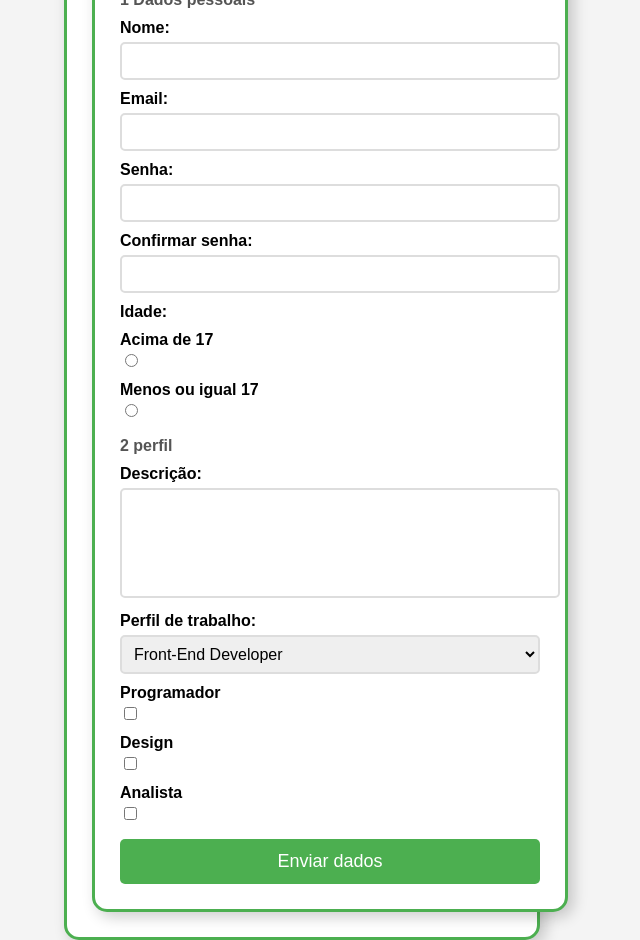
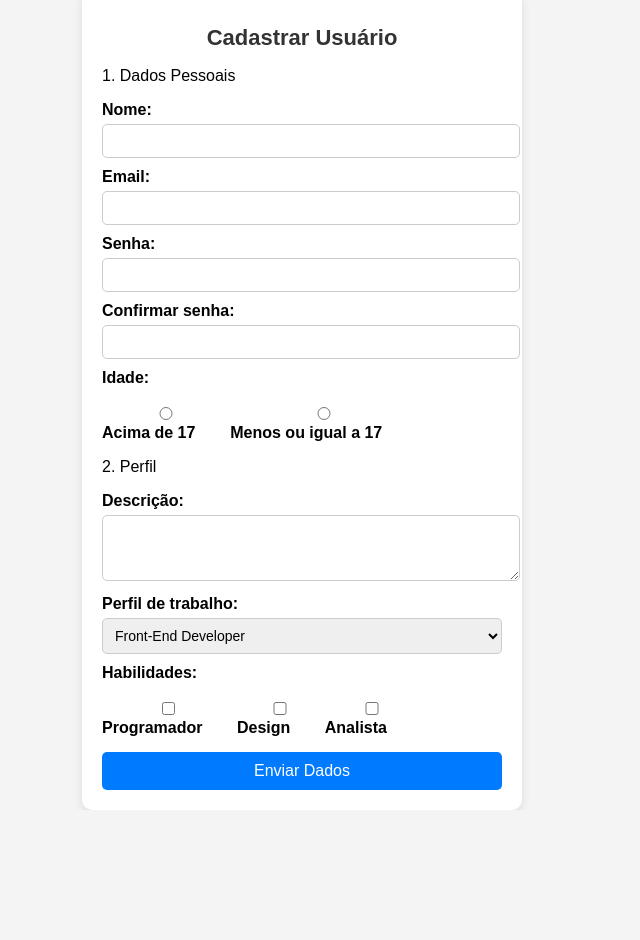
Before and after one commit to Gabriel-Buffon/explorador, a plain HTML site: page formulario.html in a window 1280 px wide. Shown: the whole page, without its empty margins (338-978 px from the left). After the commit the page ends 810 px from the top, so only its background shows below. Drawn offline with Linux system fonts and the light colour scheme.

Commit message:
cadastroBonito2.0

```diff
--- a/formulario.html
+++ b/formulario.html
@@ -4,7 +4,7 @@
 <head>
     <meta charset="UTF-8">
     <meta name="viewport" content="width=device-width, initial-scale=1.0">
-    <title>Document</title>
+    <title>Cadastro de Usuário</title>
     <style>
         body {
             font-family: Arial, sans-serif;
@@ -16,25 +16,19 @@
             margin: 0;
         }
 
-    div {
+        .container {
             background: white;
-        padding: 25px;
-        width: 420px;
-        border: 3px solid #4CAF50; /* Borda verde */
-        border-radius: 15px; /* Cantos arredondados */
-        box-shadow: 5px 5px 15px rgba(0, 0, 0, 0.2); /* Sombra suave */
+            padding: 20px;
+            width: 100%;
+            max-width: 400px;
+            border-radius: 10px;
+            box-shadow: 0 4px 10px rgba(0, 0, 0, 0.1);
         }
 
         h1 {
             text-align: center;
+            font-size: 22px;
             color: #333;
-        margin-bottom: 15px;
-    }
-
-    p {
-        font-weight: bold;
-        color: #555;
-        margin-bottom: 10px;
         }
 
         label {
@@ -47,105 +41,81 @@
             width: 100%;
             padding: 8px;
             margin-top: 5px;
-        border: 2px solid #ddd;
+            border: 1px solid #ccc;
             border-radius: 5px;
-        font-size: 16px;
-    }
-
-    textarea {
-        resize: none;
-    }
-
-    /* Ajuste para os inputs de rádio e checkbox */
-    input[type="radio"],
-    input[type="checkbox"] {
-        width: auto;
-        margin-right: 5px;
+            font-size: 14px;
         }
 
         .radio-group, .checkbox-group {
             display: flex;
+            gap: 10px;
             align-items: center;
-        gap: 10px;
-        margin-top: 10px;
+            margin-top: 5px;
         }
 
         button {
-        background-color: #4CAF50;
+            width: 100%;
+            padding: 10px;
+            margin-top: 15px;
+            border: none;
+            border-radius: 5px;
+            background-color: #007bff;
             color: white;
-        border: none;
-        padding: 12px;
-        width: 100%;
-        border-radius: 5px;
+            font-size: 16px;
             cursor: pointer;
-        font-size: 18px;
-        margin-top: 15px;
-        transition: background 0.3s ease-in-out;
         }
 
         button:hover {
-        background-color: #45a049;
+            background-color: #0056b3;
         }
     </style>
 </head>
 
 <body>
-    <div>
-        <div>
+    <div class="container">
+        <form action="index.html" method="post">
+            <h1>Cadastrar Usuário</h1>
 
-            <form action="index.html" method="post">
-                <h1> Cadastrar usuário </h1>
-                <p>1 Dados pessoais</p>
+            <p>1. Dados Pessoais</p>
 
-                <!--formulario-->
             <label for="nome">Nome:</label>
             <input type="text" name="nome" id="nome" required>
+
             <label for="email">Email:</label>
             <input type="email" name="email" id="email" required>
+
             <label for="senha">Senha:</label>
             <input type="password" name="senha" id="senha" required>
+
             <label for="confirmarSenha">Confirmar senha:</label>
-                <input type="password" name="senha" id="confirmarSenha" required>
-                <br>
+            <input type="password" name="confirmarSenha" id="confirmarSenha" required>
 
-                <!--radio-->
-                <label for="idade">Idade:</label>
-                <label for="mais17">Acima de 17</label>
-                <input type="radio" name="idade" id="mais17">
+            <label>Idade:</label>
+            <div class="radio-group">
+                <label><input type="radio" name="idade" id="mais17"> Acima de 17</label>
+                <label><input type="radio" name="idade" id="menosIgual17"> Menos ou igual a 17</label>
+            </div>
 
-                <label for="menosIgual17">Menos ou igual 17</label>
-                <input type="radio" name="idade" id="menosIgual17">
+            <p>2. Perfil</p>
+            <label for="descricao">Descrição:</label>
+            <textarea name="descricao" id="descricao" rows="3"></textarea>
 
-
-                <!--area de texto-->
-                <p>2 perfil</p>
-                <label for="discricao">Descrição:</label>
-                <textarea name="discricao" id="discricao" cols="30" rows="5"></textarea><br>
-
-                <!--select-->
             <label for="perfil">Perfil de trabalho:</label>
             <select name="perfil" id="perfil">
                 <option value="front-end">Front-End Developer</option>
                 <option value="back-end">Back-End Developer</option>
             </select>
 
-                <!--check box-->
-                <label for="programador">Programador</label>
-                <input type="checkbox" name="programador" id="programador">
-                <label for="design">Design</label>
-                <input type="checkbox" name="design" id="design">
-                <label for="analista">Analista</label>
-                <input type="checkbox" name="analista" id="analista">
+            <label>Habilidades:</label>
+            <div class="checkbox-group">
+                <label><input type="checkbox" name="programador" id="programador"> Programador</label>
+                <label><input type="checkbox" name="design" id="design"> Design</label>
+                <label><input type="checkbox" name="analista" id="analista"> Analista</label>
+            </div>
 
-
-
-                <button type="submit">Enviar
-                    dados</button>
-
-
+            <button type="submit">Enviar Dados</button>
+        </form>
     </div>
-    </div>
-    </form>
 </body>
 
 </html>
```
Lines whose indentation alone changed are shown as unchanged.
